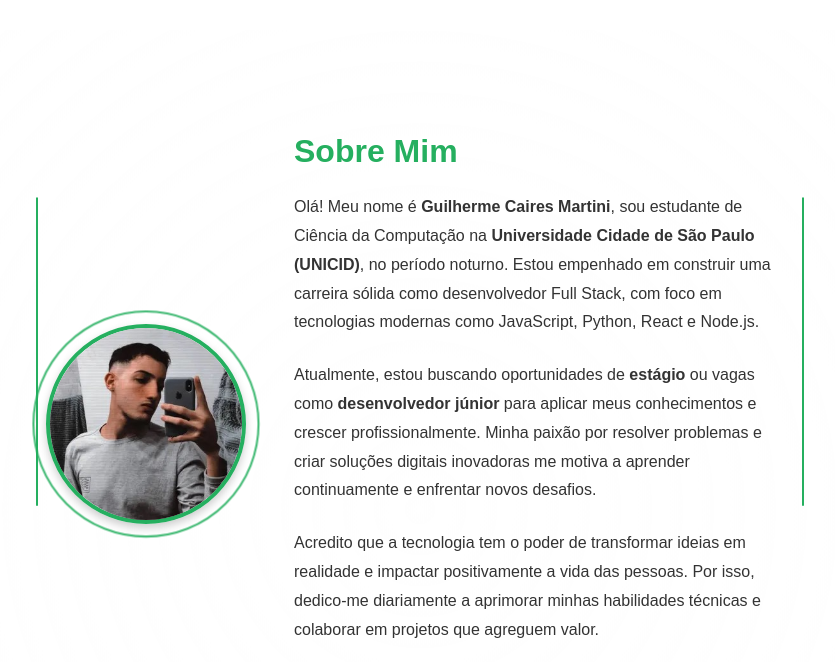
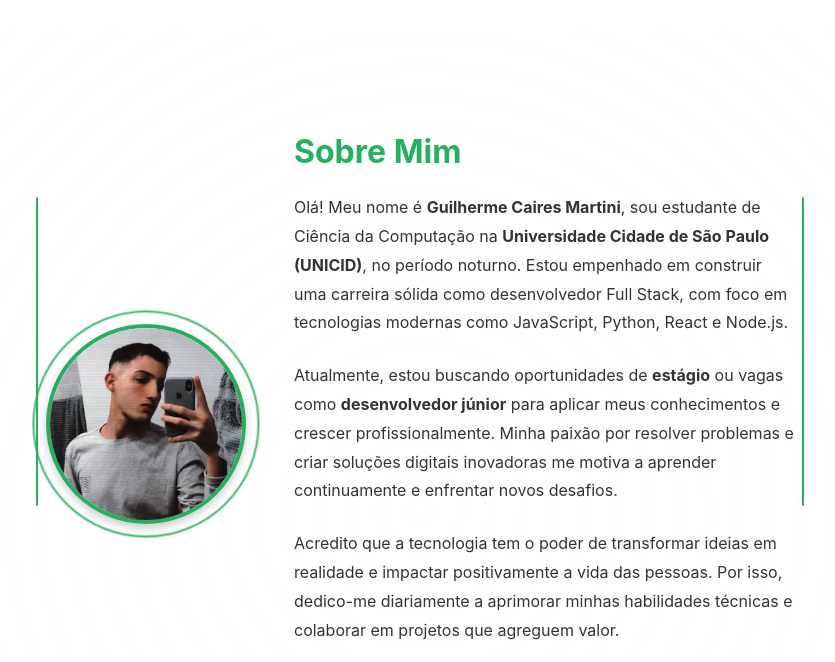
Before and after one commit to GuiCMartini/portfoliowebsite, a plain HTML site: page docs/index.html in a window 1280 px wide. Shown: the part 840-1502 px from the top of the page, without its empty margins (220-1055 px from the left). Drawn offline with Linux system fonts and the light colour scheme; animation ran at ten frames a second.

Commit message:
atualizei as informacoes de contao

```diff
--- a/index.html
+++ b/docs/index.html
@@ -212,7 +212,7 @@
       <h3>Guilherme Caires Martini</h3>
       <p>Desenvolvedor Full Stack</p>
       <p>Estudante na Universidade Cidade de São Paulo (UNICID)</p>
-      <p><strong>Email:</strong> <a href="mailto:seuemail@gmail.com">seuemail@gmail.com</a></p>
+      <p><strong>Email:</strong> <a href="mailto:gcairesmartini@gmail.com">gcairesmartini@gmail.com</a></p>
     </div>
 
     <!-- Links Rápidos -->
--- a/styles.css
+++ b/docs/styles.css
@@ -3,6 +3,8 @@
   --bg-color: #ffffff;
   --text-color: #333333;
   --primary-color: #25af5f;
+  --secondary-color: #27ae60;
+  --neutral-color: #f4f4f4;
   --transition: all 0.3s ease;
   --card-bg: rgba(255, 255, 255, 0.9);
 }
@@ -27,7 +29,7 @@ body {
   min-height: 100vh;
   display: flex;
   flex-direction: column;
-  font-family: 'Arial', sans-serif;
+  font-family: 'Inter', sans-serif; /* Fonte moderna e legível */
   font-size: 16px;
   background-color: var(--bg-color);
   color: var(--text-color);
```
Also changed, not shown: docs/assets/assets/Curriculo-Guilherme22.png (added), docs/assets/assets/IMG-20191010-WA0175.jpg (added), docs/assets/assets/IMG_2314.JPG (added), docs/assets/assets/Imagem do WhatsApp de 2025-01-31 à(s) 15.52.04_6a590422.jpg (added), docs/assets/assets/apple-touch-icon.png (added), docs/assets/assets/favicon-96x96.png (added), docs/assets/assets/favicon.ico (added), docs/assets/assets/favicon.svg (added), docs/assets/assets/fundo.png (added), docs/assets/assets/pngaaa.com-1442922.png (added), docs/assets/assets/site.webmanifest (added), docs/assets/assets/web-app-manifest-192x192.png (added), docs/assets/assets/web-app-manifest-512x512.png (added), docs/script.js (renamed from script.js), 3 other files.
